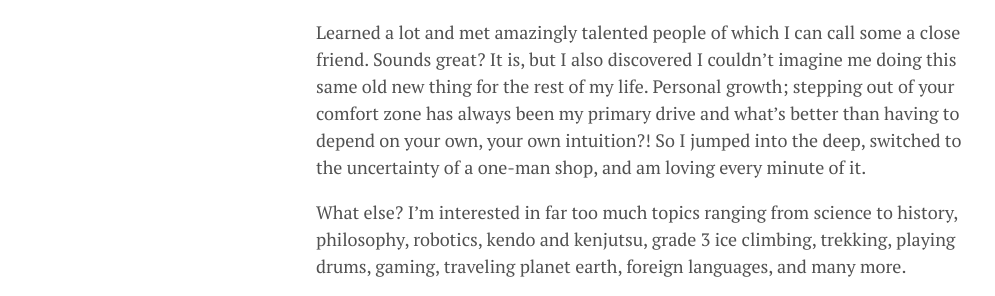
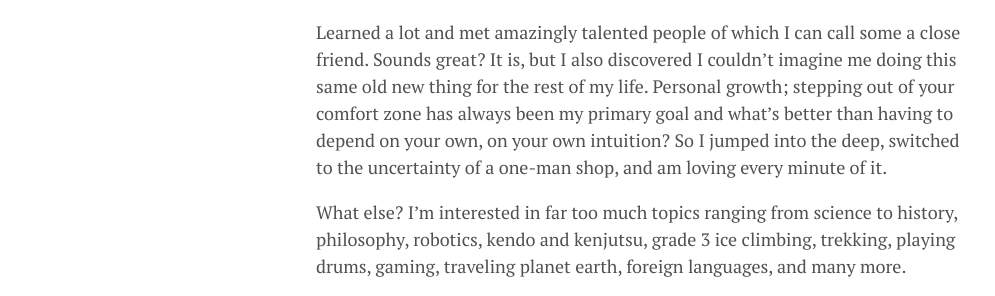
Before and after one commit to lgeurts/lgeurts.github.io, a Jekyll site: the page built from about.md, in a window 1280 px wide. Shown: the part 663-959 px from the top of the page, without its empty margins (0-995 px from the left). Built offline with Jekyll 4.4.1, drawn with Linux system fonts in a browser that asks for light colours; nearby versions of some CDN libraries.

Commit message:
Update about.md

```diff
--- a/about.md
+++ b/about.md
@@ -8,7 +8,7 @@
 I am a self-employed DevOps and Cloud Platforms Engineer, living in the central north of France.
 In a former life I was a Microsoft PFE, T3 Escalation Engineer at Dell, HP Support Escalation Engineer ... A career stretching back to the MS-DOS era early 1995.
 
-Learned a lot and met amazingly talented people of which I can call some a close friend. Sounds great? It is, but I also discovered I couldn't imagine me doing this same old new thing for the rest of my life. Personal growth; stepping out of your comfort zone has always been my primary drive and what's better than having to depend on your own, your own intuition?! So I jumped into the deep, switched to the uncertainty of a one-man shop, and am loving every minute of it.
+Learned a lot and met amazingly talented people of which I can call some a close friend. Sounds great? It is, but I also discovered I couldn't imagine me doing this same old new thing for the rest of my life. Personal growth; stepping out of your comfort zone has always been my primary goal and what's better than having to depend on your own, on your own intuition? So I jumped into the deep, switched to the uncertainty of a one-man shop, and am loving every minute of it.
 
 What else? I'm interested in far too much topics ranging from science to history, philosophy, robotics, kendo and kenjutsu, grade 3 ice climbing, trekking, playing drums, gaming, traveling planet earth, foreign languages, and many more.
 
```
